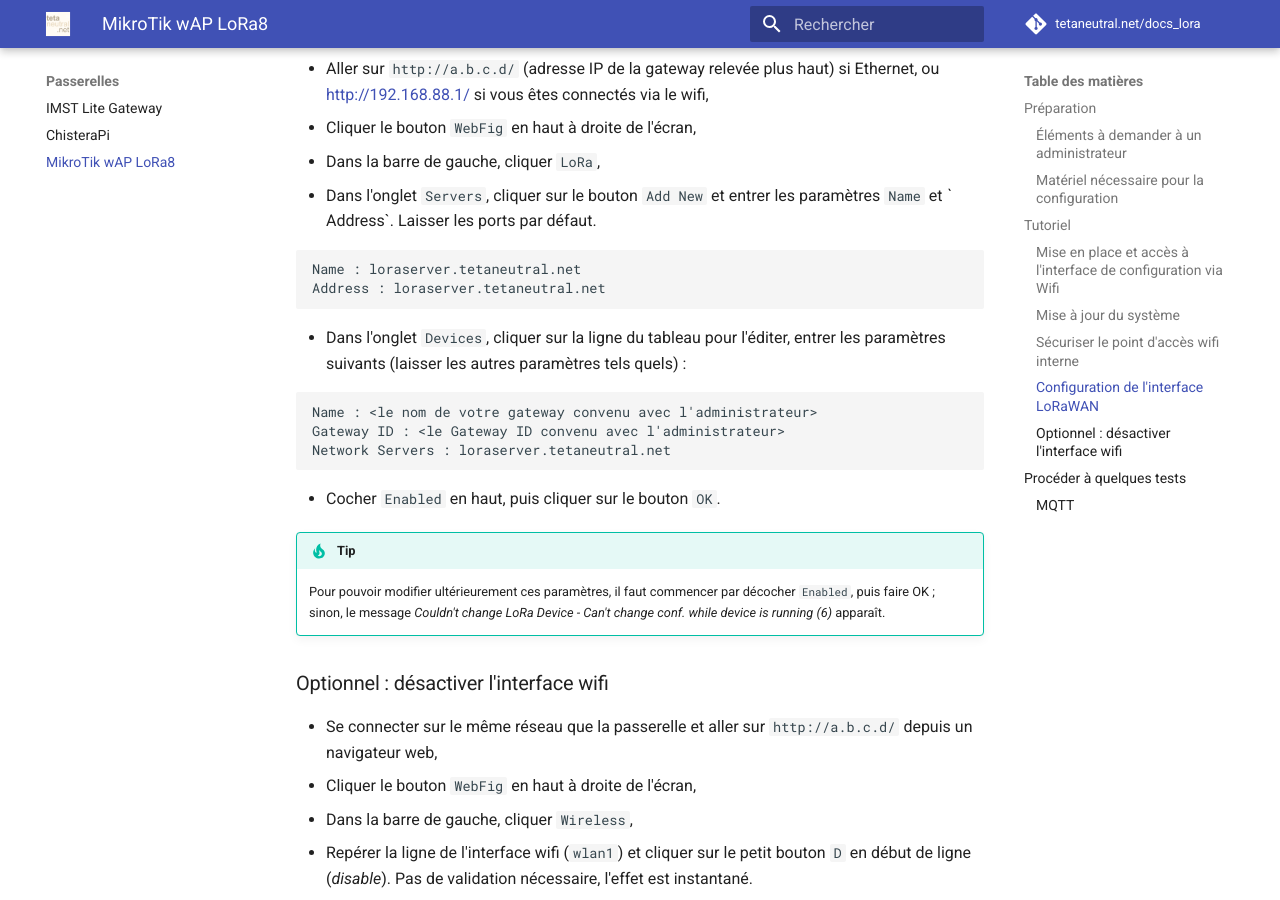
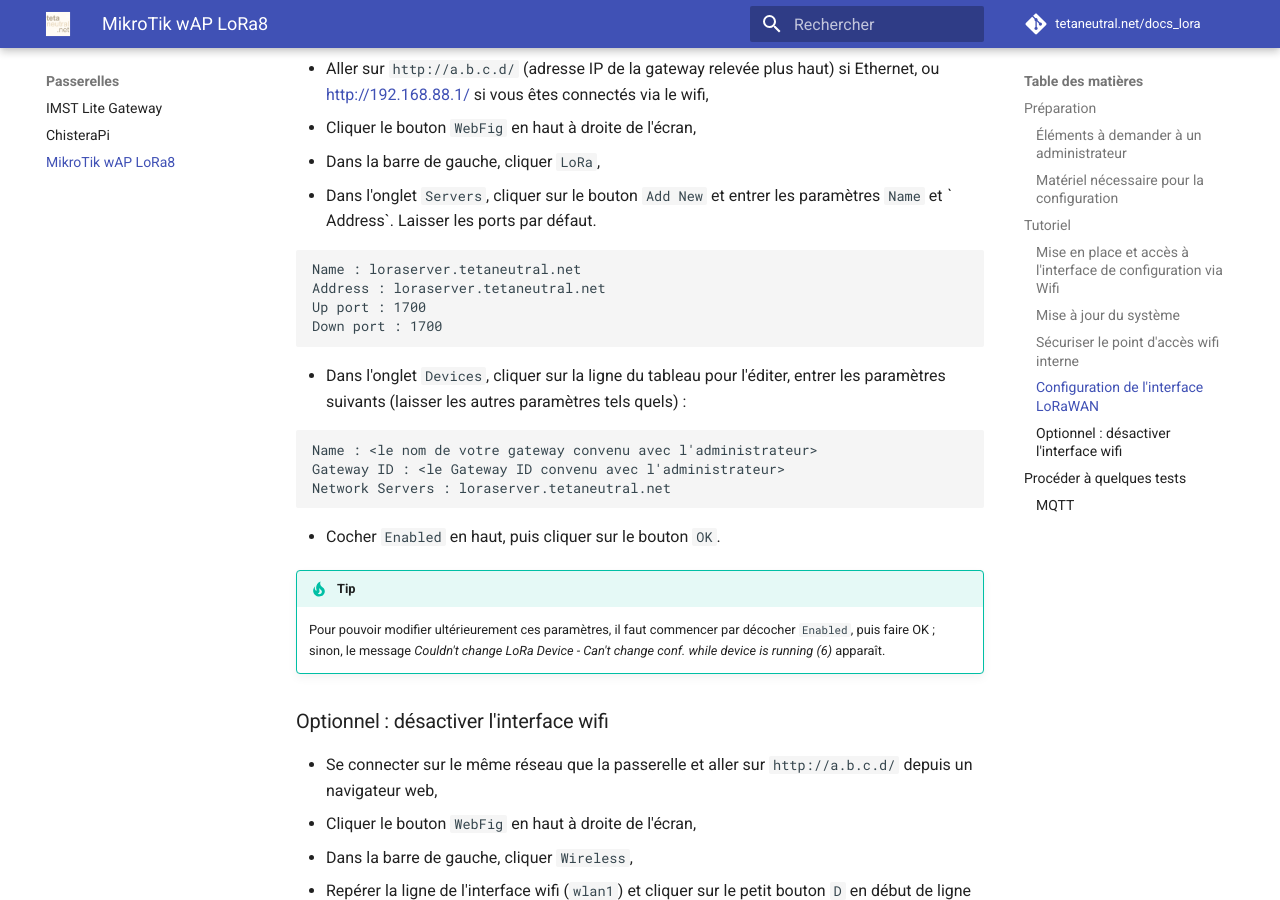
Before and after one commit to NICOLASGON/docs_lora_tetaneutral, an MkDocs documentation site: the page built from docs/gateways/mikrotik.md, in a window 1280 px wide and 900 px high, scrolled down 3714 px. Built offline with MkDocs 1.6.1 and Material for MkDocs 9.7.7, drawn with Linux system fonts in a browser that asks for light colours; comment, search, counter and statistics services are not loaded.

Commit message:
Ajout des ports LoRa server pour Mikrotik

````diff
--- a/docs/gateways/mikrotik.md
+++ b/docs/gateways/mikrotik.md
@@ -86,6 +86,8 @@ Une fois les aspects réseaux/wifi/IP paramétrés, il faut configurer la partie
 ```
 Name : loraserver.tetaneutral.net
 Address : loraserver.tetaneutral.net
+Up port : 1700
+Down port : 1700
 ```
 
 * Dans l'onglet `Devices`, cliquer sur la ligne du tableau pour l'éditer, entrer les paramètres suivants (laisser les autres paramètres tels quels) :
````
